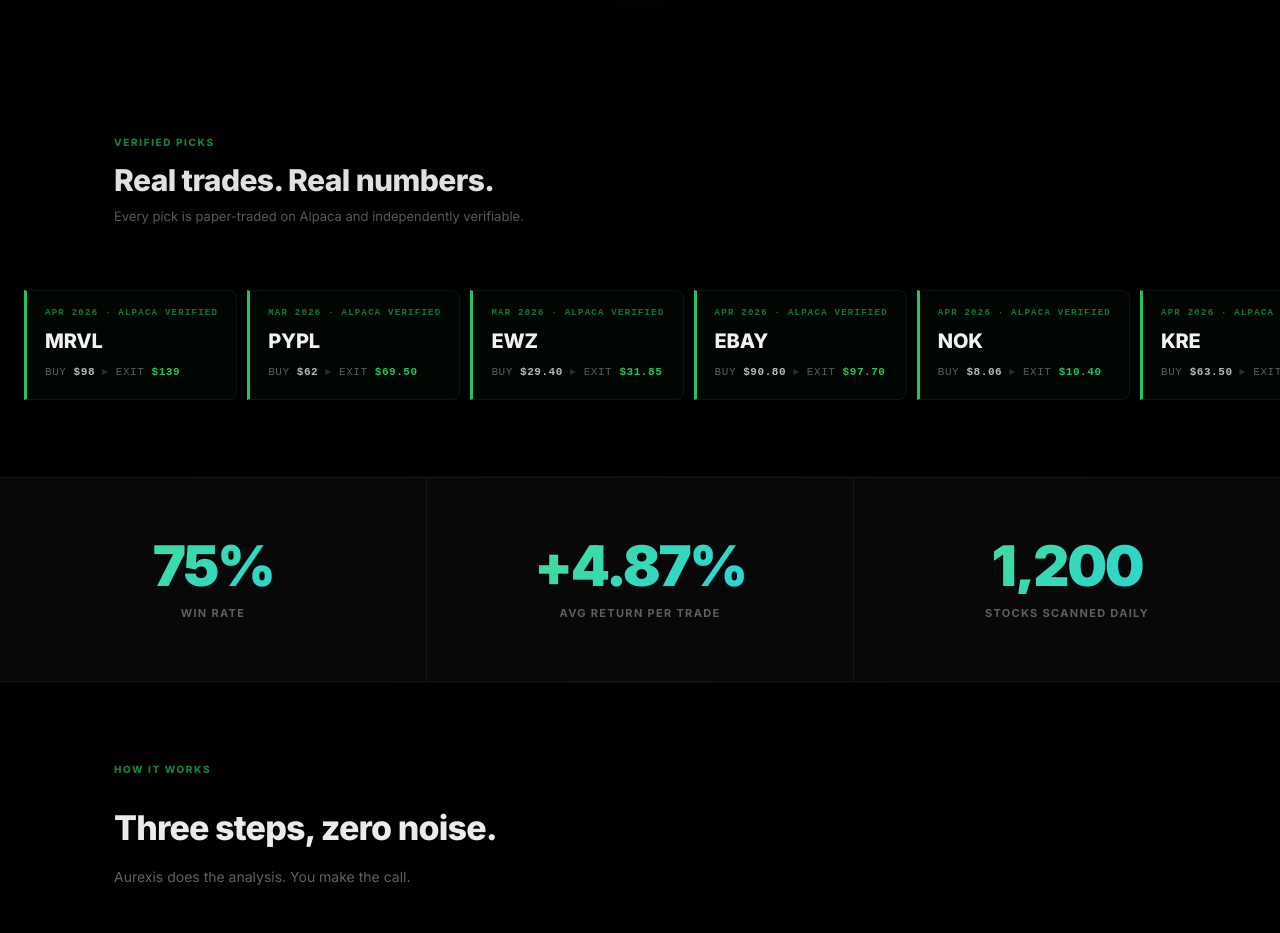
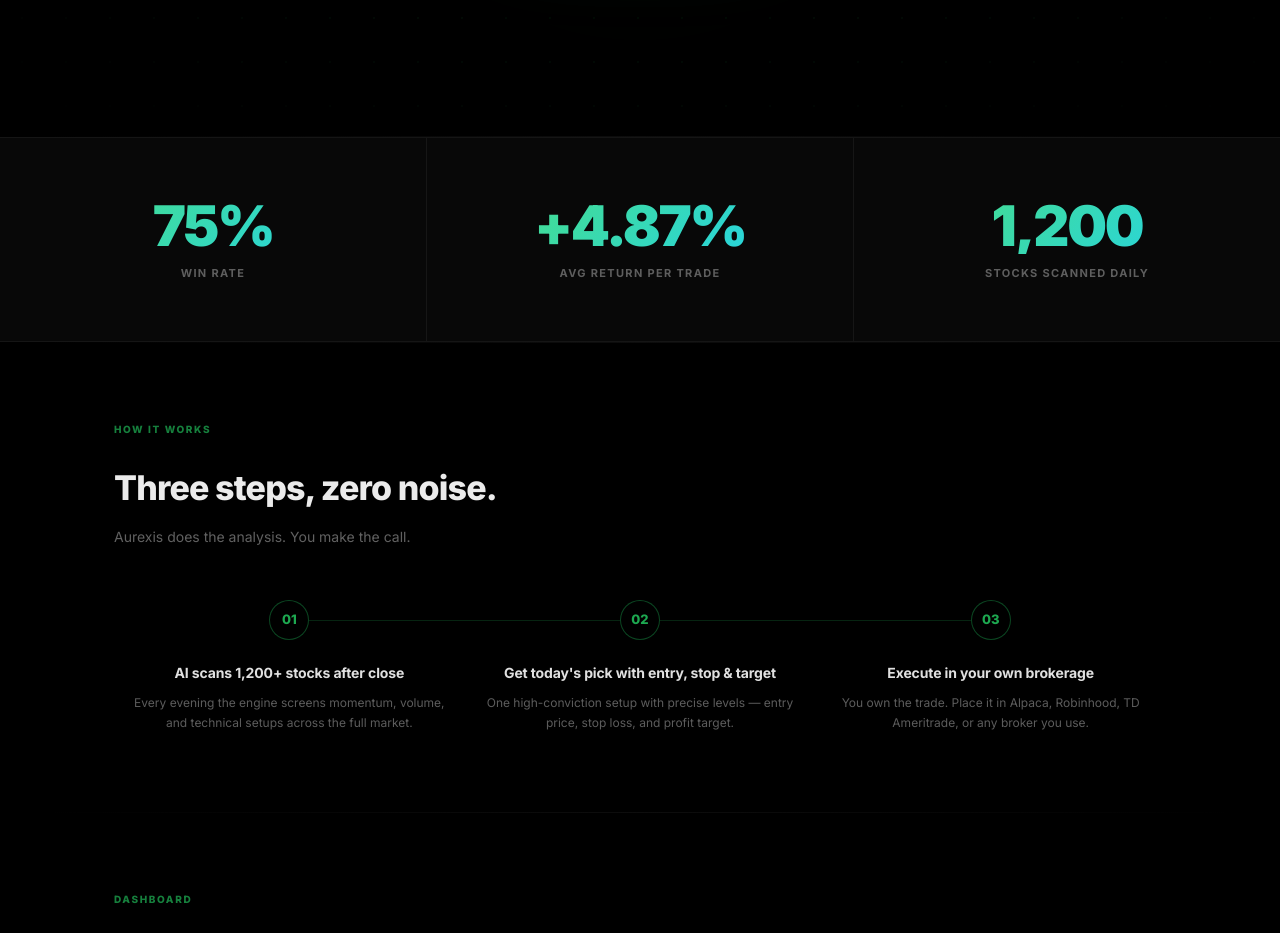
Before and after one commit to aurexisapp-blip/aurexis-frontend, a React (Vite) app: page / in a window 1280 px wide. Shown: the part 780-1713 px from the top of the page. Built offline with nearby package versions, Linux system fonts and the light colour scheme.

Commit message:
Remove verified picks section from landing page

```diff
--- a/src/Landing.jsx
+++ b/src/Landing.jsx
@@ -1130,17 +1130,6 @@ export default function Landing({ onGetStarted }) {
           </motion.div>
         </section>
 
-        {/* ── Proof section — Bloomberg terminal cards ── */}
-        <div style={{ padding: "0 0 72px" }}>
-          <div style={{ maxWidth: 1100, margin: "0 auto", padding: "0 24px 28px" }}>
-            <Reveal delay={0}>
-              <div style={S.proofSectionLabel}>Verified Picks</div>
-              <div style={S.proofSectionTitle}>Real trades. Real numbers.</div>
-              <div style={S.proofSectionSub}>Every pick is paper-traded on Alpaca and independently verifiable.</div>
-            </Reveal>
-          </div>
-          <ProofStrip />
-        </div>
 
         <div style={S.divider} />
 
```
